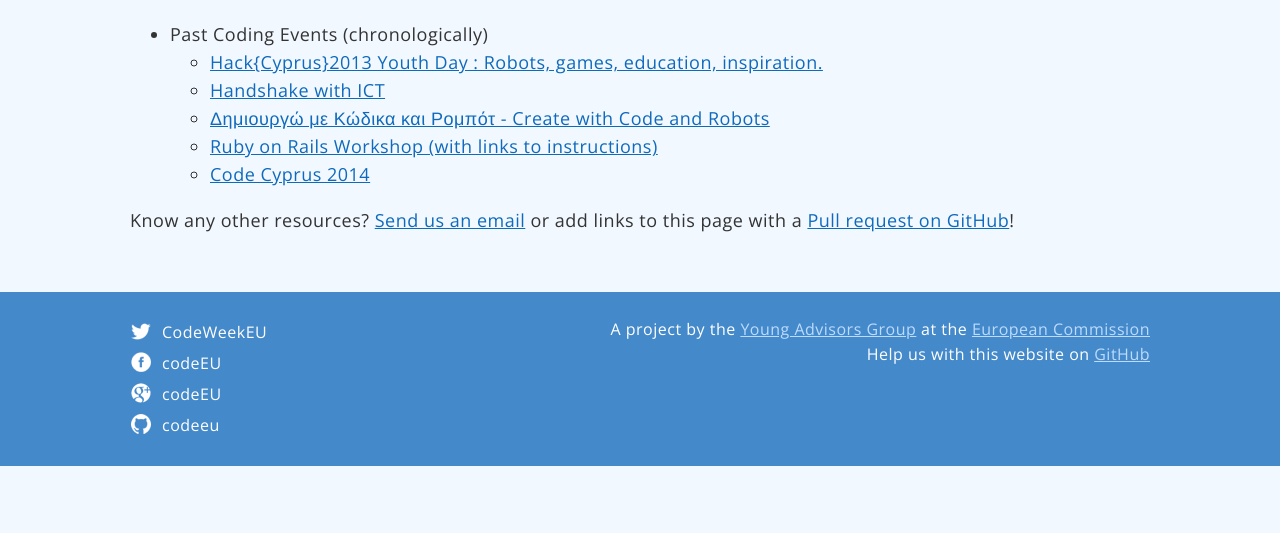
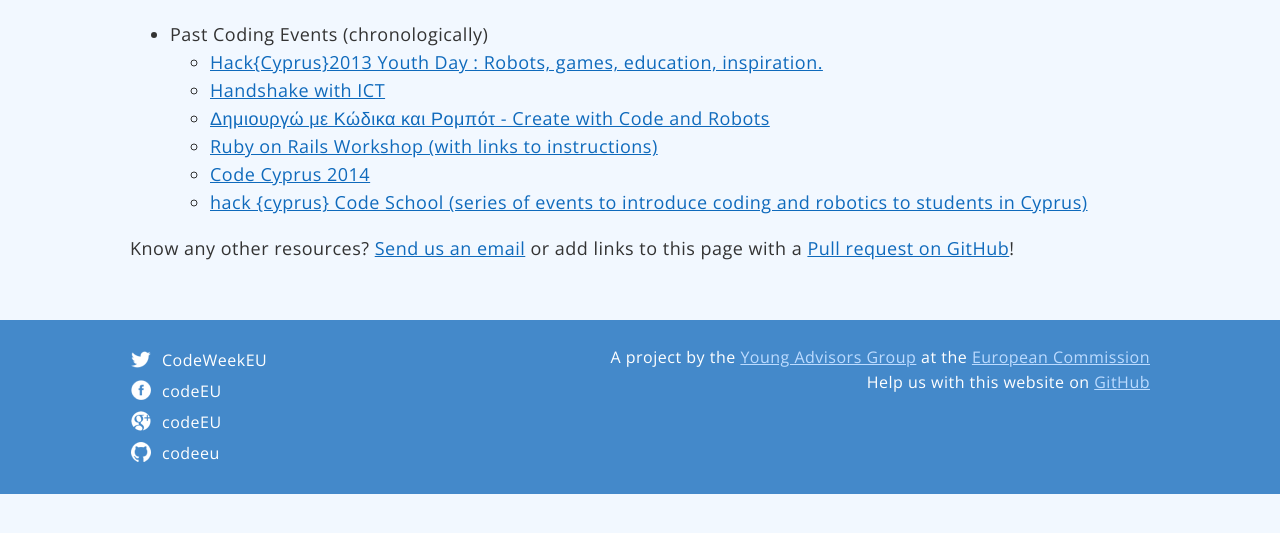
Before and after one commit to codeeu/codeeu.github.io, a Jekyll site: the page built from resources/cyprus/index.html, in a window 1280 px wide, cut to the strip 167-700 px from the top of the page. Built offline with Jekyll 4.4.1, drawn with Linux system fonts in a browser that asks for light colours; nearby versions of some CDN libraries; Markdown is read by kramdown in place of the engine named in the settings.

Commit message:
Resource added

```diff
--- a/resources/cyprus/index.html
+++ b/resources/cyprus/index.html
@@ -11,6 +11,8 @@
    	  <li><a href="https://www.facebook.com/events/605670019489605/">Δημιουργώ με Κώδικα και Ρομπότ - Create with Code and Robots</a></li>
    	  <li><a href="https://www.facebook.com/events/1468512983362528/">Ruby on Rails Workshop (with links to instructions)</a></li>
    	  <li><a href="http://2014.codecyprus.org/wrapup.htm">Code Cyprus 2014</a></li>
+   	  <li><a href="http://www.elenag.me/2014/05/hack-cyprus-code-school-next-step.html">hack {cyprus} Code School (series of events to introduce coding and robotics to students in Cyprus)</a></li>
+
     </ul>
   </li>
   </ul>
```
